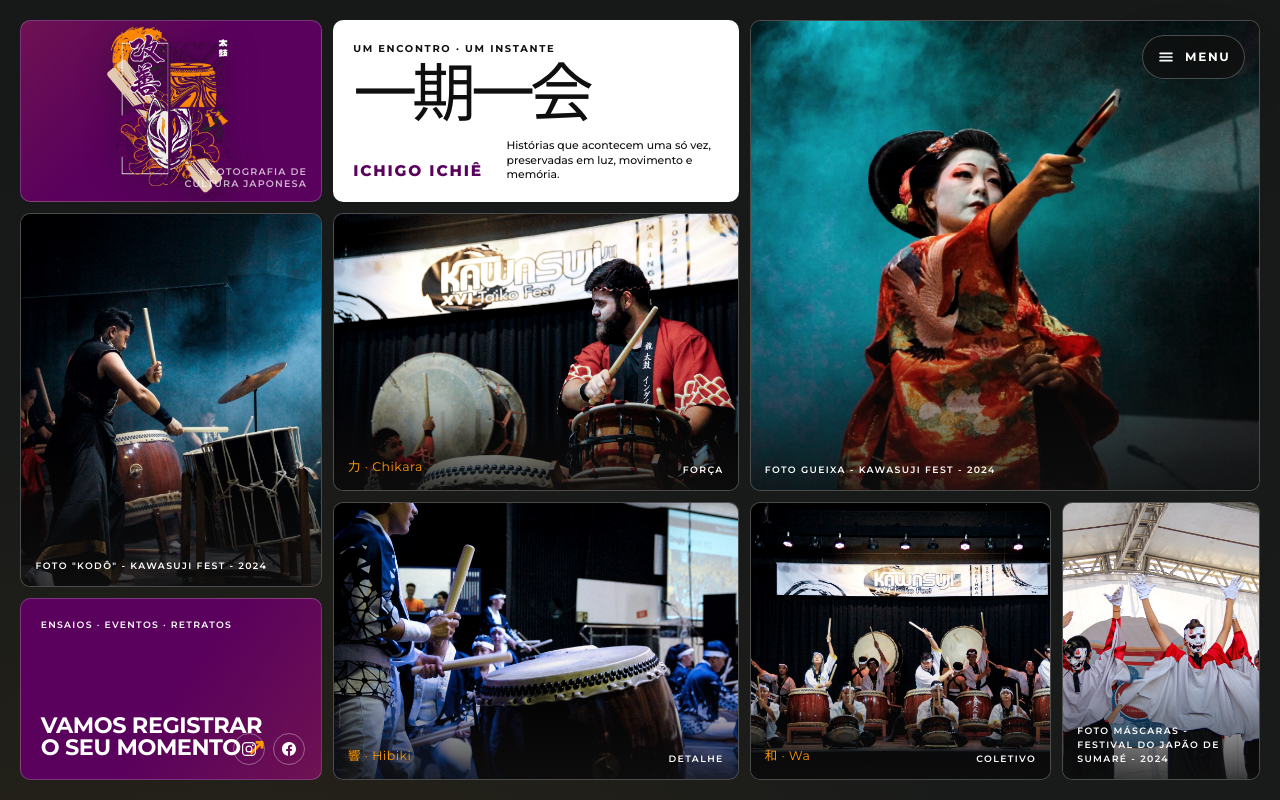
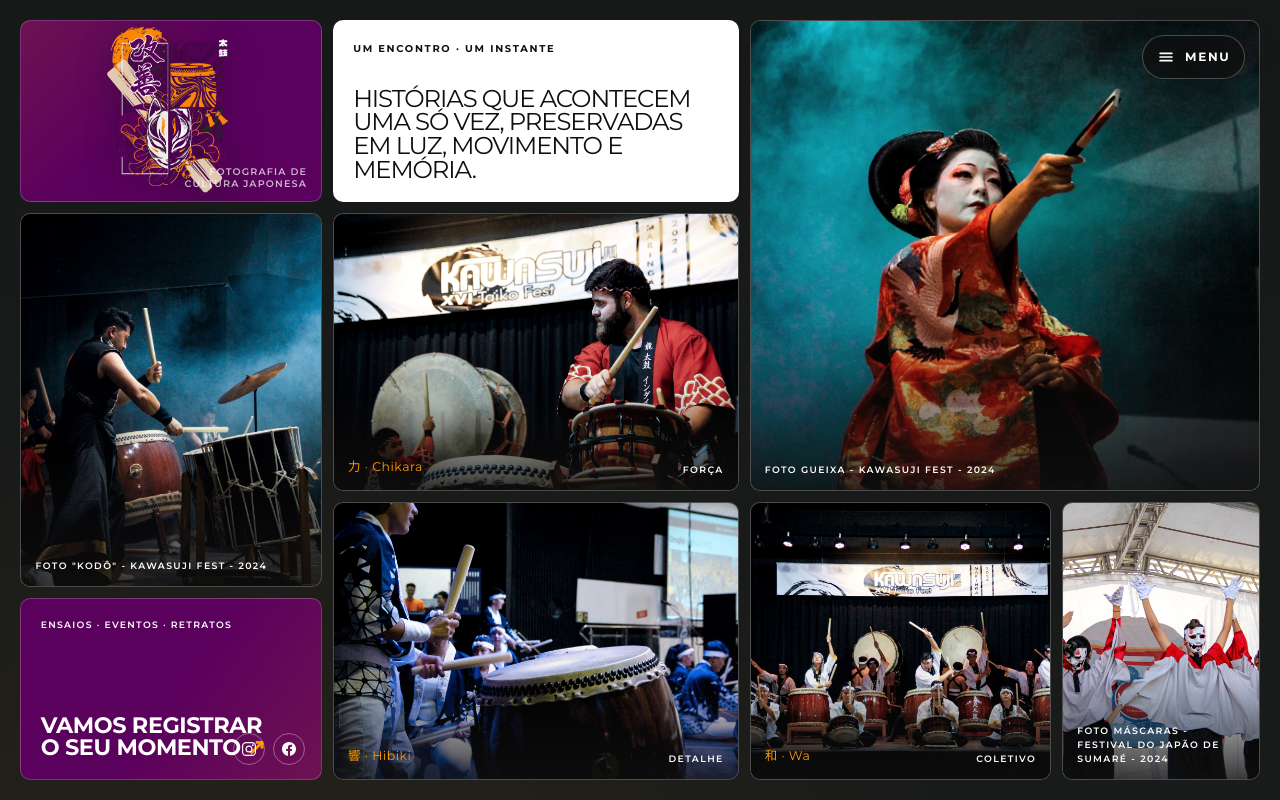
Before and after one commit to Gabriel-Andreoni/portifolio-y, a Next.js app: page / in a window 1280 px wide. Shown: the top 800 px of the page. Built offline with nearby package versions, Linux system fonts and the light colour scheme; a web font is replaced by a local one.

Commit message:
Remoção da escrita japonesa na seção hero

```diff
--- a/app/hero.tsx
+++ b/app/hero.tsx
@@ -94,21 +94,12 @@ export default function Hero() {
             Um encontro · Um instante
           </p>
           <h1
-            className="relative z-[1] -mt-1 mb-0 self-start whitespace-nowrap font-[family-name:var(--font-japanese)] text-[clamp(2.8rem,5vw,5.8rem)] leading-[0.92] font-normal tracking-[-0.08em] max-lg:text-[clamp(3.4rem,13vw,6rem)]"
+            className="relative z-[1] m-0 max-w-[22ch] font-[family-name:var(--font-display)] text-[clamp(1.4rem,1.9vw,2rem)] leading-[0.98] tracking-[-0.045em] uppercase max-lg:text-[clamp(2.15rem,7vw,3.5rem)]"
             id="hero-title"
-            lang="ja"
           >
-            一期一会
+            Histórias que acontecem uma só vez, preservadas em luz, movimento e
+            memória.
           </h1>
-          <div className="relative z-[1] grid grid-cols-[0.8fr_1.2fr] items-end gap-3 max-sm:grid-cols-1">
-            <p className="m-0 font-[family-name:var(--font-utility)] text-[clamp(0.85rem,1.2vw,1.2rem)] font-extrabold tracking-[0.12em] text-[var(--palette-purple)] uppercase">
-              Ichigo Ichiê
-            </p>
-            <p className="m-0 max-w-100 text-[clamp(0.68rem,0.8vw,0.82rem)] leading-[1.35] font-medium max-sm:max-w-76 max-sm:text-[0.78rem]">
-              Histórias que acontecem uma só vez, preservadas em luz,
-              movimento e memória.
-            </p>
-          </div>
         </header>
 
         <PhotoTile
```
